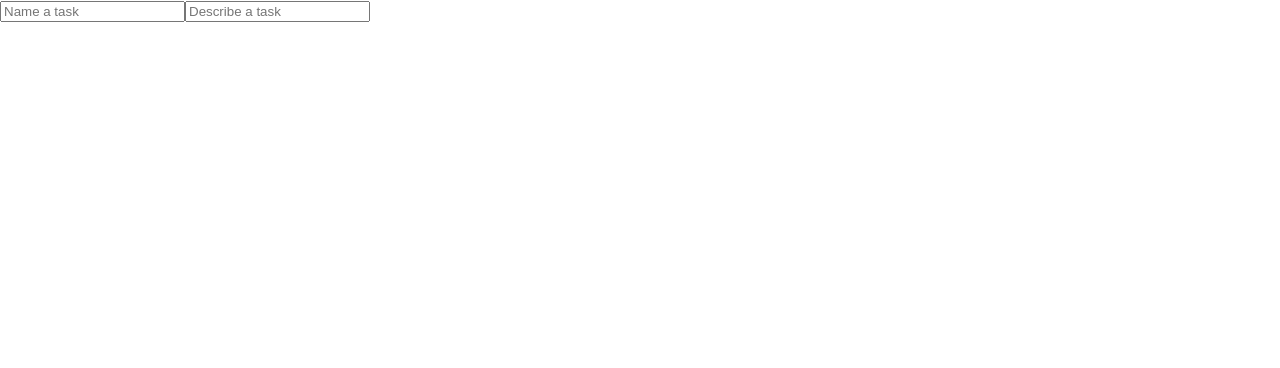
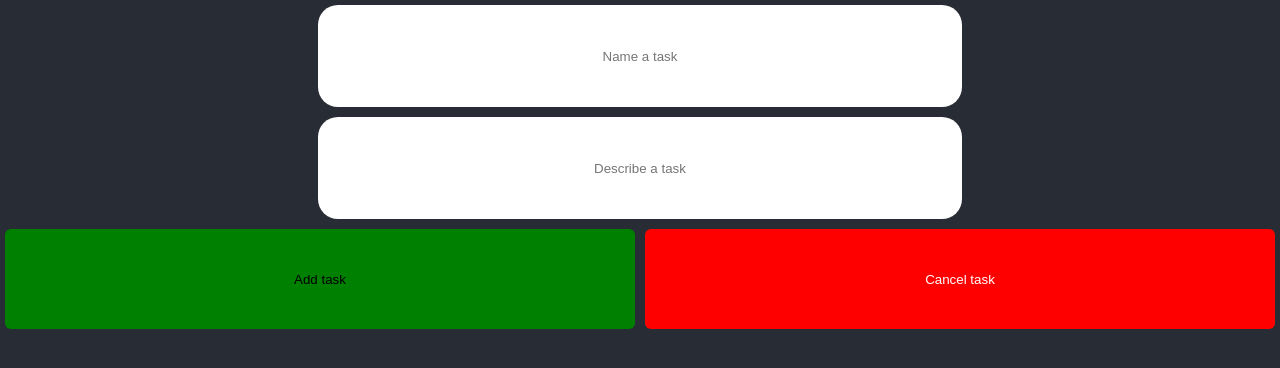
Before and after one commit to NightmareFuryRemi/projekt-zespolowy, a React (Create React App) app: page /new-task in a window 1280 px wide. Shown: the top 368 px of the page. Built offline with nearby package versions, Linux system fonts and the light colour scheme.

Commit message:
new task upgrade

```diff
--- /dev/null
+++ b/src/components/new-task/new-task.css
@@ -0,0 +1,63 @@
+.new-task {
+  background-color: #282c34;
+  color: white;
+  display: flex;
+  flex-direction: column;
+  justify-content: center;
+}
+
+.new-task__title {
+  border: none;
+  border-radius: 1.25rem;
+  align-self: center;
+  text-align: center;
+  width: 50%;
+  height: 6.25rem;
+  margin: 0.3125rem;
+}
+
+.new-task__desc {
+  border: none;
+  border-radius: 1.25rem;
+  align-self: center;
+  text-align: center;
+  width: 50%;
+  height: 6.25rem;
+  margin: 0.3125rem;
+}
+
+.new-task__button-container {
+  display: flex;
+  justify-content: center;
+}
+
+.new-task__add {
+  flex: 1;
+  background-color: green;
+  margin: 0.3125rem;
+  border: none;
+  border-radius: 0.375rem;
+  cursor: pointer;
+  transition: background-color 0.3s;
+  height: 6.25rem;
+}
+
+.new-task__add:hover {
+  background-color: aquamarine;
+}
+
+.new-task__cancel {
+  flex: 1;
+  background-color: red;
+  margin: 0.3125rem;
+  border: none;
+  border-radius: 0.375rem;
+  cursor: pointer;
+  transition: background-color 0.3s;
+  color: white;
+}
+
+.new-task__cancel:hover {
+  background-color: #3d0404;
+  color: white;
+}
--- /dev/null
+++ b/src/components/new-task/new-task.min.css
@@ -0,0 +1 @@
+.new-task{background-color:#282c34;color:white;display:flex;flex-direction:column;justify-content:center}.new-task__title{border:none;border-radius:1.25rem;align-self:center;text-align:center;width:50%;height:6.25rem;margin:0.3125rem}.new-task__desc{border:none;border-radius:1.25rem;align-self:center;text-align:center;width:50%;height:6.25rem;margin:0.3125rem}.new-task__button-container{display:flex;justify-content:center}.new-task__add{flex:1;background-color:green;margin:0.3125rem;border:none;border-radius:0.375rem;cursor:pointer;transition:background-color 0.3s;height:6.25rem}.new-task__add:hover{background-color:aquamarine}.new-task__cancel{flex:1;background-color:red;margin:0.3125rem;border:none;border-radius:0.375rem;cursor:pointer;transition:background-color 0.3s;color:white}.new-task__cancel:hover{background-color:#3d0404;color:white}
--- /dev/null
+++ b/src/components/new-task/new-task.scss
@@ -0,0 +1,63 @@
+.new-task{
+    background-color: #282c34;
+    color: white;
+    display: flex;
+    flex-direction: column;
+    justify-content: center;
+
+    &__title{
+        border: none;
+        border-radius: 1.25rem;
+        align-self: center;
+        text-align: center;
+        width: 50%;
+        height: 6.25rem;
+        margin: 0.3125rem;
+    }
+
+    &__desc{
+        border: none;
+        border-radius: 1.25rem;
+        align-self: center;
+        text-align: center;
+        width: 50%;
+        height: 6.25rem;
+        margin: 0.3125rem;
+    }
+
+    &__button-container{
+        display: flex;
+        justify-content: center;
+    }
+
+    &__add{
+        flex: 1;
+        background-color: green;
+        margin: 0.3125rem;
+        border: none;
+        border-radius: 0.375rem;
+        cursor: pointer;
+        transition: background-color 0.3s;
+        height: 6.25rem;
+    }
+
+    &__add:hover{
+        background-color: aquamarine;
+    }
+
+    &__cancel{
+        flex: 1;
+        background-color: red;
+        margin: 0.3125rem;
+        border: none;
+        border-radius: 0.375rem;
+        cursor: pointer;
+        transition: background-color 0.3s;
+        color: white;
+    }
+
+    &__cancel:hover{
+        background-color: rgb(61, 4, 4);
+        color: white;
+    }
+}
--- a/src/components/new-task/new-task.tsx
+++ b/src/components/new-task/new-task.tsx
@@ -1,4 +1,6 @@
 import React from "react";
+
+import "./new-task.scss";
 
 const NewTask: React.FC = () => {
   return (
@@ -14,6 +16,10 @@ const NewTask: React.FC = () => {
         className="new-task__desc"
         placeholder="Describe a task"
       />
+      <div className="new-task__button-container">
+        <button className="new-task__add">Add task</button>
+        <button className="new-task__cancel">Cancel task</button>
+      </div>
     </div>
   );
 };
--- a/src/index.css
+++ b/src/index.css
@@ -5,6 +5,7 @@ body {
     sans-serif;
   -webkit-font-smoothing: antialiased;
   -moz-osx-font-smoothing: grayscale;
+  background-color: #282c34;
 }
 
 code {
```
